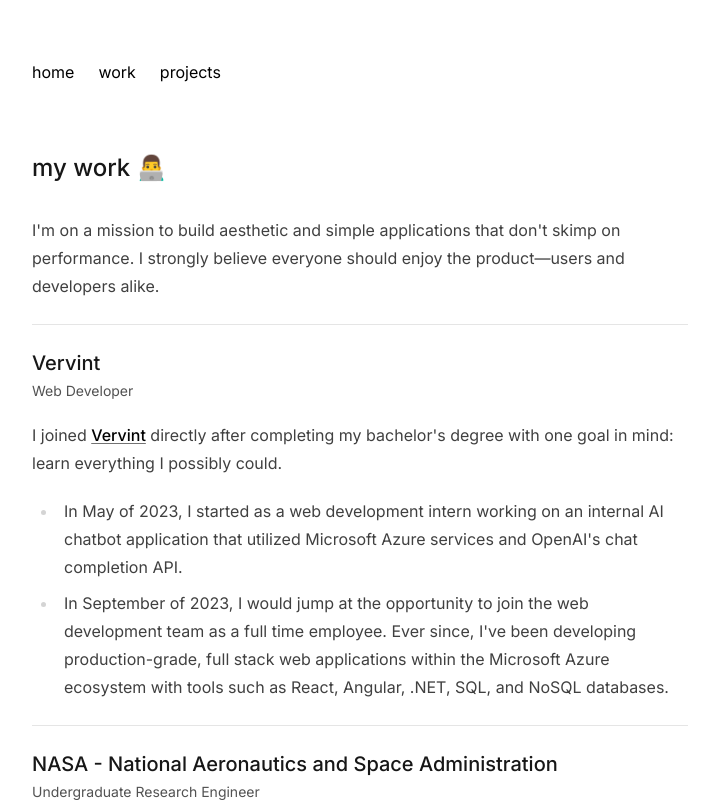
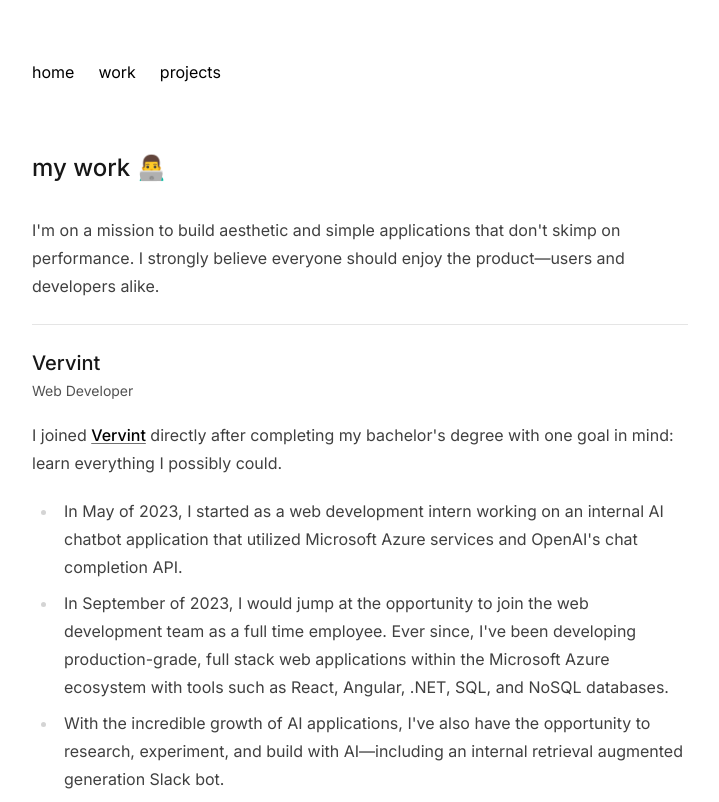
Before and after one commit to nicholasdly/nicholasly.com, a Next.js app: page /work in a window 1280 px wide. Shown: the top 802 px of the page, without its empty margins (272-991 px from the left). Built offline with nearby package versions, Linux system fonts and the light colour scheme.

Commit message:
feat: recent content updates

```diff
--- a/src/app/page.tsx
+++ b/src/app/page.tsx
@@ -17,6 +17,10 @@ export default function Home() {
           as a Web Developer at <External href="https://vervint.com/">Vervint</External>,
           where I&apos;ve been building production-grade web applications and APIs for a
           variety of great clients.
+        </p>
+        <p>
+          Recently, I&apos;ve been building using embeddings and retrieval
+          augmented generation to build powerful AI applications and improve my productivity.
         </p>
         <Gallery />
         <p>
--- a/src/app/work/page.tsx
+++ b/src/app/work/page.tsx
@@ -35,6 +35,11 @@ export default function Work() {
             Microsoft Azure ecosystem with tools such as React, Angular, .NET, SQL,
             and NoSQL databases.
           </li>
+          <li>
+            With the incredible growth of AI applications, I&apos;ve also have the
+            opportunity to research, experiment, and build with AI—including an
+            internal retrieval augmented generation Slack bot.
+          </li>
         </ul>
         <hr className="my-6 border-neutral-200 dark:border-neutral-700" />
         <h2 className="font-medium text-xl mb-1">NASA - National Aeronautics and Space Administration</h2>
```
